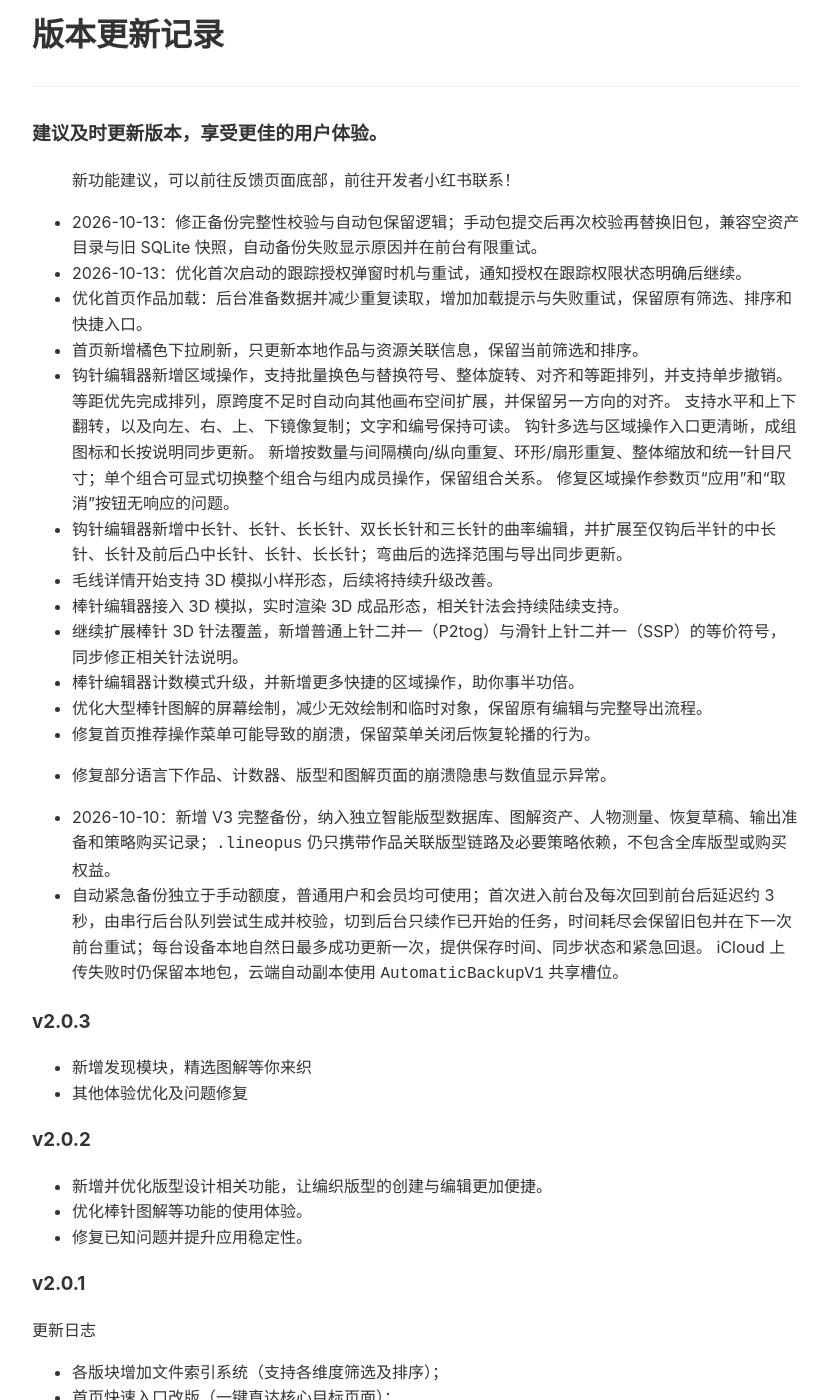
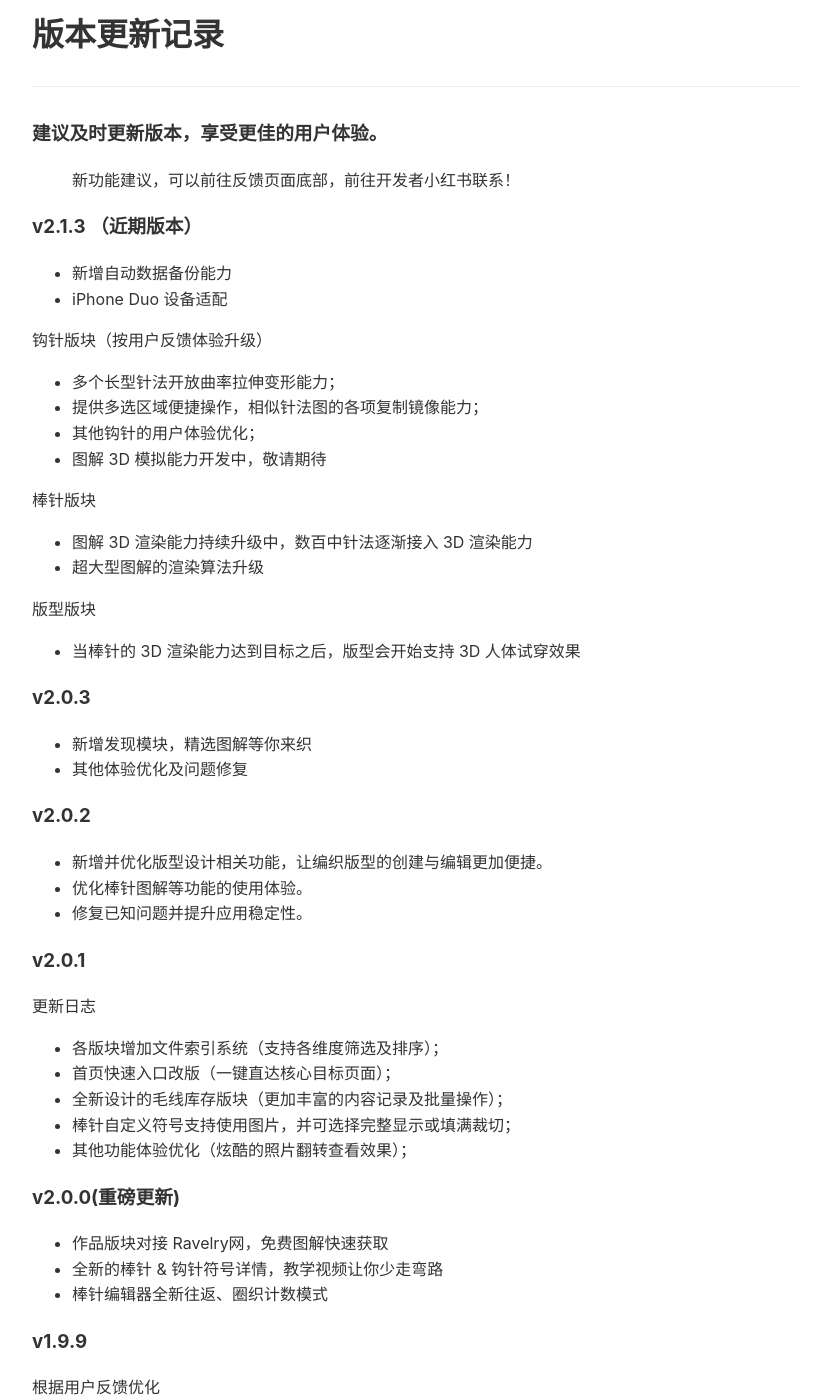
Before and after one commit to iBlackStone/iblackstone.github.io, a Jekyll site: the page built from setword/versions.md, in a window 1280 px wide and 1400 px high. Shown: the whole window, without its empty margins (224-1053 px from the left). Built offline with Jekyll 4.4.1, drawn with Linux system fonts in a browser that asks for light colours.

Commit message:
内容更新

```diff
--- a/setword/versions.md
+++ b/setword/versions.md
@@ -8,22 +8,23 @@ lang: zh-Hans
 
 > 新功能建议，可以前往反馈页面底部，前往开发者小红书联系！
 
-- 2026-10-13：修正备份完整性校验与自动包保留逻辑；手动包提交后再次校验再替换旧包，兼容空资产目录与旧 SQLite 快照，自动备份失败显示原因并在前台有限重试。
-- 2026-10-13：优化首次启动的跟踪授权弹窗时机与重试，通知授权在跟踪权限状态明确后继续。
-- 优化首页作品加载：后台准备数据并减少重复读取，增加加载提示与失败重试，保留原有筛选、排序和快捷入口。
-- 首页新增橘色下拉刷新，只更新本地作品与资源关联信息，保留当前筛选和排序。
-- 钩针编辑器新增区域操作，支持批量换色与替换符号、整体旋转、对齐和等距排列，并支持单步撤销。 等距优先完成排列，原跨度不足时自动向其他画布空间扩展，并保留另一方向的对齐。 支持水平和上下翻转，以及向左、右、上、下镜像复制；文字和编号保持可读。 钩针多选与区域操作入口更清晰，成组图标和长按说明同步更新。 新增按数量与间隔横向/纵向重复、环形/扇形重复、整体缩放和统一针目尺寸；单个组合可显式切换整个组合与组内成员操作，保留组合关系。 修复区域操作参数页“应用”和“取消”按钮无响应的问题。
-- 钩针编辑器新增中长针、长针、长长针、双长长针和三长针的曲率编辑，并扩展至仅钩后半针的中长针、长针及前后凸中长针、长针、长长针；弯曲后的选择范围与导出同步更新。
-- 毛线详情开始支持 3D 模拟小样形态，后续将持续升级改善。
-- 棒针编辑器接入 3D 模拟，实时渲染 3D 成品形态，相关针法会持续陆续支持。
-- 继续扩展棒针 3D 针法覆盖，新增普通上针二并一（P2tog）与滑针上针二并一（SSP）的等价符号，同步修正相关针法说明。
-- 棒针编辑器计数模式升级，并新增更多快捷的区域操作，助你事半功倍。
-- 优化大型棒针图解的屏幕绘制，减少无效绘制和临时对象，保留原有编辑与完整导出流程。
-- 修复首页推荐操作菜单可能导致的崩溃，保留菜单关闭后恢复轮播的行为。
-- 修复部分语言下作品、计数器、版型和图解页面的崩溃隐患与数值显示异常。
+### v2.1.3 （近期版本）
 
-- 2026-10-10：新增 V3 完整备份，纳入独立智能版型数据库、图解资产、人物测量、恢复草稿、输出准备和策略购买记录；`.lineopus` 仍只携带作品关联版型链路及必要策略依赖，不包含全库版型或购买权益。
-- 自动紧急备份独立于手动额度，普通用户和会员均可使用；首次进入前台及每次回到前台后延迟约 3 秒，由串行后台队列尝试生成并校验，切到后台只续作已开始的任务，时间耗尽会保留旧包并在下一次前台重试；每台设备本地自然日最多成功更新一次，提供保存时间、同步状态和紧急回退。 iCloud 上传失败时仍保留本地包，云端自动副本使用 `AutomaticBackupV1` 共享槽位。
+- 新增自动数据备份能力
+- iPhone Duo 设备适配
+
+钩针版块（按用户反馈体验升级）
+- 多个长型针法开放曲率拉伸变形能力；
+- 提供多选区域便捷操作，相似针法图的各项复制镜像能力；
+- 其他钩针的用户体验优化；
+- 图解 3D 模拟能力开发中，敬请期待
+
+棒针版块
+- 图解 3D 渲染能力持续升级中，数百中针法逐渐接入 3D 渲染能力
+- 超大型图解的渲染算法升级
+
+版型版块
+- 当棒针的 3D 渲染能力达到目标之后，版型会开始支持 3D 人体试穿效果
 
 ### v2.0.3
 - 新增发现模块，精选图解等你来织
```
